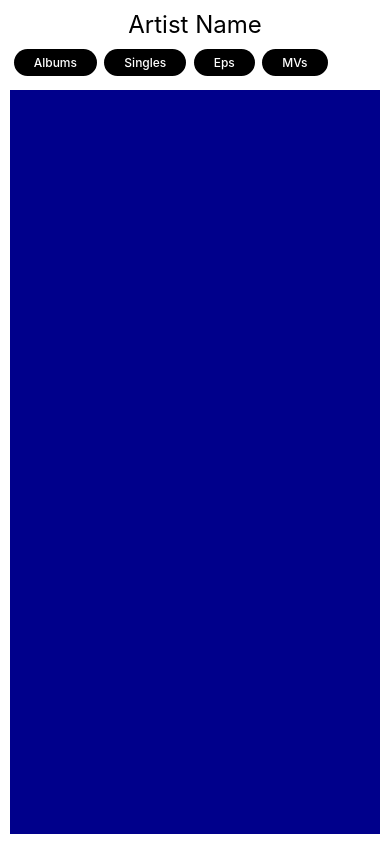
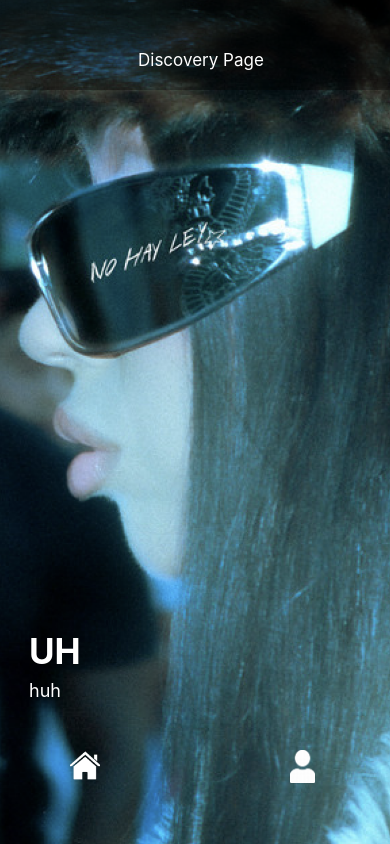
Before and after one commit to matt7696/aet-music, a React Native app: screen / in a window 390 px wide. Built offline with nearby package versions, Linux system fonts and the light colour scheme.

Commit message:
swiping feature on discovery screen in process

```diff
--- a/App.js
+++ b/App.js
@@ -1,11 +1,11 @@
 import { StyleSheet, Text, View } from 'react-native'
-import DiscoveryScreen from "./screens/Discovery_Screen.js"
 import ArtistScreen from "./screens/Artist_Screen.js"
+import DiscoveryScreen from './screens/Discovery_Screen.js';
+import ScreenScroller from "./screens/Screen_Scroller.js"
 
 export default function App() {
   return (
-    <ArtistScreen/>
-
+    <ScreenScroller/>
   );
 
 }
--- a/screens/Discovery_Screen.js
+++ b/screens/Discovery_Screen.js
@@ -1,15 +1,13 @@
 import { StyleSheet, Text, View, TouchableOpacity, ImageBackground, StatusBar} from 'react-native'
 
-  //idk where to put these vars
-  var songTitle = 'no hay ley'
-  var artist = 'Kali Uchis'
-  var albumCover = '../assets/album-cover.png'
-export default function DiscoveryScreen() {
+
+export default function DiscoveryScreen({artist, songTitle, album}) {
     return (
       <View style={styles.container}>
         <StatusBar barStyle="light-content" />
+
          <ImageBackground
-            source={require(albumCover)}
+            source={require('../assets/album-cover.png')}
             style={styles.backgroundImage}
          >
         </ImageBackground>
@@ -18,18 +16,20 @@ export default function DiscoveryScreen() {
             style={styles.rectangle}
          >
         </ImageBackground>
+
         <Text
             style={styles.header}>
             Discovery Page
         </Text>
         <Text
             style={styles.songTitle}>
-            {songTitle}
+            uh
         </Text>
         <Text
             style={styles.artist}>
-            {artist}
+            huh
         </Text>
+
         <TouchableOpacity
             style = {styles.homeButton}
         >
@@ -49,13 +49,13 @@ export default function DiscoveryScreen() {
 
   const styles = StyleSheet.create({
     container: {
-      flex: 1,
+        flex: 1
     },
     backgroundImage: {
         position: 'absolute',
-        height: '102%',
-        width: '120%',
-        top: -5,
+        height: 850,
+        width: 600,
+        left: -10
     },
     rectangle: {
         position: 'absolute',
--- /dev/null
+++ b/screens/Screen_Scroller.js
@@ -0,0 +1,37 @@
+import { StyleSheet, View, FlatList } from 'react-native'
+import DiscoveryScreen from './Discovery_Screen'
+
+const sampleData = [
+  {
+    artist: "sampleArtist",
+    title: "sampleTitle",
+    uri: "sampleUri"
+  },
+  {
+    artist: "artist 2",
+    title: "title 2",
+    uri: "uri 2"
+  },
+]
+
+export default function ScreenScroller() {
+
+  return (
+    <View style={styles.container}>
+      <FlatList
+        snapToAlignment='start'
+        data={sampleData}
+        renderItem={({ item }) => (
+          <DiscoveryScreen artist={item.artist} title={item.title} uri={item.title}/>
+        )}
+      />
+    </View>
+  )
+}
+
+const styles = StyleSheet.create({
+  container: {
+    flex: 1,
+    height: '100vh',
+  }
+})
```
